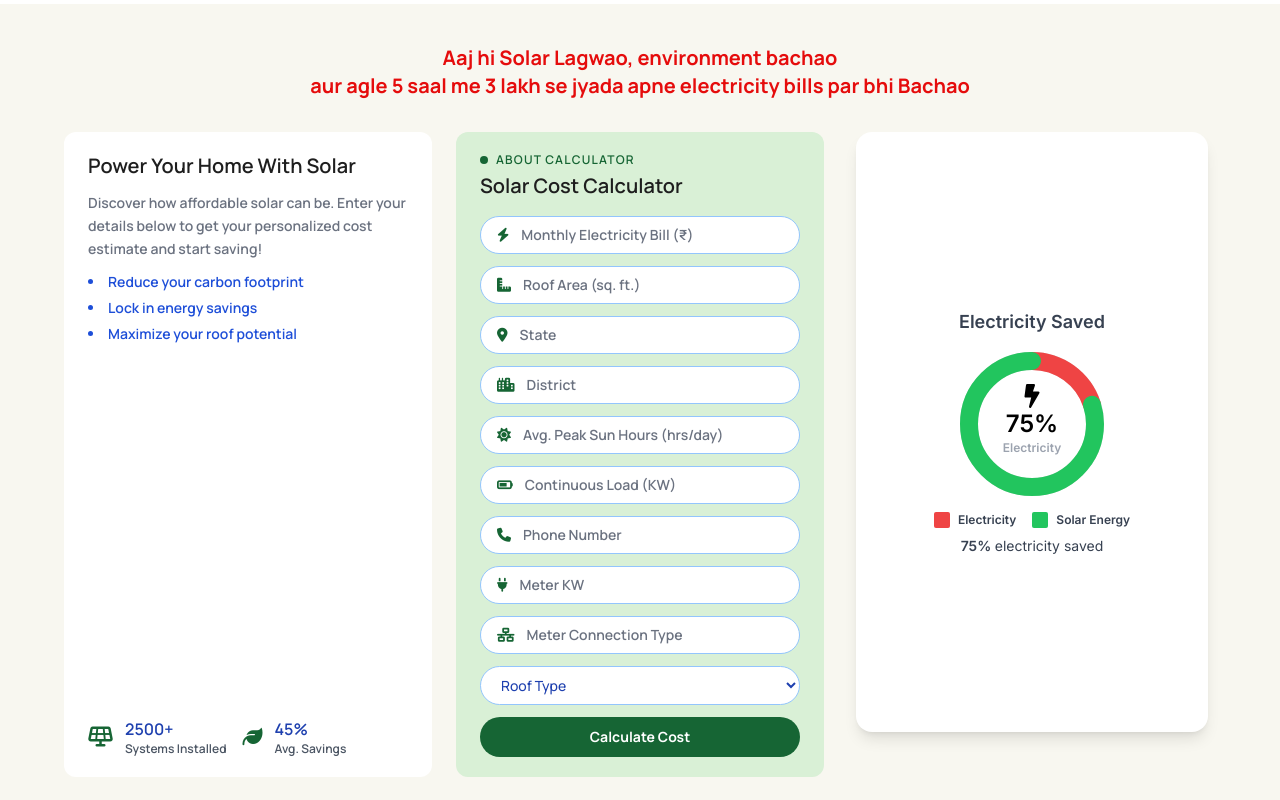
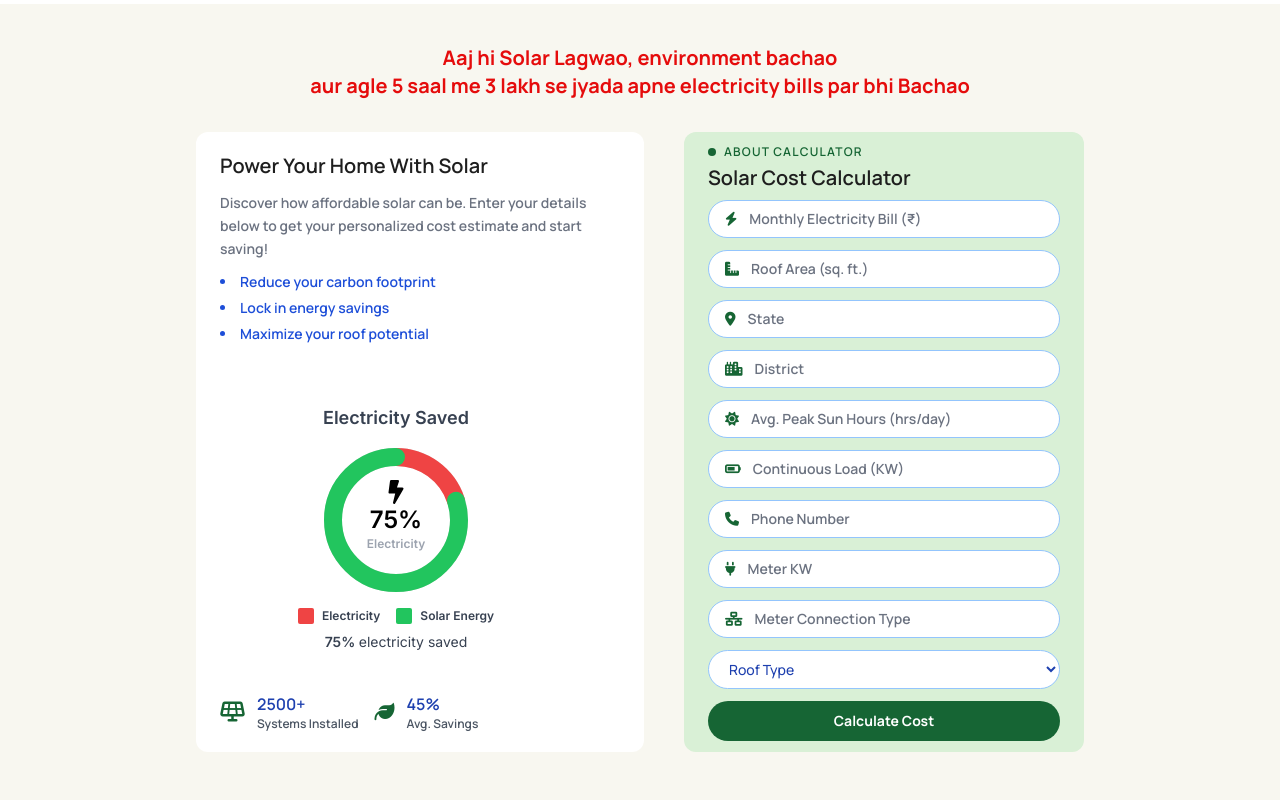
Before and after one commit to vanshika8484/Solar_web, a React (Vite) app: page / in a window 1280 px wide. Shown: the part 2200-3000 px from the top of the page. Built offline with nearby package versions, Linux system fonts and the light colour scheme; a web font is replaced by a local one.

Commit message:
Update SolarCostCalculator.jsx

```diff
--- a/src/components/SolarCostCalculator.jsx
+++ b/src/components/SolarCostCalculator.jsx
@@ -1,11 +1,13 @@
 import React, { useState } from "react";
 import { motion } from "framer-motion";
 import ElectricitySavedCard from "./ElectricitySavedCard";
+import { FaBolt } from "react-icons/fa";
 import axios from "axios";
 import { ToastContainer, toast } from "react-toastify";
 import 'react-toastify/dist/ReactToastify.css';
 
 
+// Animation Variants
 const containerVariants = {
   hidden: {},
   show: {
@@ -21,6 +23,8 @@ const cardVariants = {
 };
 
 const SolarCostCalculator = () => {
+
+
   const [loading, setLoading] = useState(false);
   const [formData, setFormData] = useState({
     electricityBill: "",
@@ -87,6 +91,7 @@ const SolarCostCalculator = () => {
       viewport={{ once: true, amount: 0.3 }}
       variants={containerVariants}
     >
+      {/* Main Heading */}
       <motion.div className="text-center mb-8" variants={cardVariants}>
         <h1 className="text-xl sm:text-2xl md:text-xl font-bold text-[#E50C0C] leading-snug max-w-5xl mx-auto">
           Aaj hi Solar Lagwao, environment bachao <br />
@@ -94,9 +99,13 @@ const SolarCostCalculator = () => {
         </h1>
       </motion.div>
 
-      <div className="grid grid-cols-1 sm:grid-cols-2 lg:grid-cols-3 gap-6 items-stretch">
+      {/* Cards Grid (Responsive) */}
+      <div className="flex flex-col lg:flex-row lg:justify-center lg:gap-10 items-stretch space-y-6 lg:space-y-0">
         {/* Info Card */}
-        <motion.section className="bg-white rounded-xl px-6 py-5 h-full flex flex-col" variants={cardVariants}>
+        <motion.section
+          className="bg-white rounded-xl px-6 py-5 h-full flex flex-col w-full lg:max-w-md"
+          variants={cardVariants}
+        >
           <h2 className="text-xl font-semibold text-[#1e1e1e] mb-3">Power Your Home With Solar</h2>
           <p className="text-gray-500 text-sm leading-relaxed mb-3">
             Discover how affordable solar can be. Enter your details below to get your personalized cost estimate and start saving!
@@ -106,6 +115,82 @@ const SolarCostCalculator = () => {
             <li>Lock in energy savings</li>
             <li>Maximize your roof potential</li>
           </ul>
+
+          <div className=" hidden lg:block  md:block xl:block 2xl:block flex items-center justify-center  p-4 font-['Inter']">
+            <div className="flex flex-col items-center justify-center p-6 w-72 sm:w-80">
+              <h2 className="text-gray-700 font-semibold text-lg mb-4">
+                Electricity Saved
+              </h2>
+
+              {/* SVG Circle */}
+              <div className="relative flex justify-center items-center mb-4">
+                <svg
+                  className="w-36 h-36"
+                  viewBox="0 0 160 160"
+                  fill="none"
+                  xmlns="http://www.w3.org/2000/svg"
+                >
+                  {/* Background circle */}
+                  <circle cx="80" cy="80" r="70" stroke="#D9D9D9" strokeWidth="20" />
+                  {/* Red Arc - Electricity */}
+                  <circle
+                    cx="80"
+                    cy="80"
+                    r="70"
+                    stroke="#EF4444"
+                    strokeWidth="20"
+                    strokeDasharray="87.96 439.82"
+                    strokeDashoffset="0"
+                    strokeLinecap="round"
+                    transform="rotate(-90 80 80)"
+                  />
+                  {/* Green Arc - Solar Energy */}
+                  <circle
+                    cx="80"
+                    cy="80"
+                    r="70"
+                    stroke="#22C55E"
+                    strokeWidth="20"
+                    strokeDasharray="351.86 439.82"
+                    strokeDashoffset="-87.96"
+                    strokeLinecap="round"
+                    transform="rotate(-90 80 80)"
+                  />
+                </svg>
+
+                {/* Center Icon and Text */}
+                <div className="absolute flex flex-col items-center -mt-2">
+                  <FaBolt className="text-black text-2xl mb-1" />
+                  <span className="text-black font-semibold text-2xl leading-none">
+                    75%
+                  </span>
+                  <span className="text-gray-400 text-xs mt-1">Electricity</span>
+                </div>
+              </div>
+
+              {/* Legend */}
+              <div className="flex items-center justify-center space-x-4 mb-2">
+                <div className="flex items-center space-x-2">
+                  <div
+                    className="w-4 h-4 rounded-sm"
+                    style={{ backgroundColor: "#EF4444" }}
+                  ></div>
+                  <span className="text-gray-700 text-xs">Electricity</span>
+                </div>
+                <div className="flex items-center space-x-2">
+                  <div
+                    className="w-4 h-4 rounded-sm"
+                    style={{ backgroundColor: "#22C55E" }}
+                  ></div>
+                  <span className="text-gray-700 text-xs">Solar Energy</span>
+                </div>
+              </div>
+
+              <p className="text-gray-700 font-semibold text-sm text-center">
+                75% <span className="font-normal">electricity saved</span>
+              </p>
+            </div>
+          </div>
           <div className="flex flex-wrap gap-4 mt-auto">
             <div className="flex items-center space-x-3">
               <i className="fas fa-solar-panel text-green-800 text-xl"></i>
@@ -123,17 +208,15 @@ const SolarCostCalculator = () => {
             </div>
           </div>
         </motion.section>
-
-        {/* Calculator OR Result Section */}
-        <motion.section className="bg-[#d9f0d6] rounded-xl px-6 py-5 h-full flex flex-col" variants={cardVariants}>
+        <motion.section className="bg-[#d9f0d6] lg:w-[400px] xl:w-[400px] 2xl:w-[400px] md:w-[400px] w-full rounded-xl px-6 py-5 h-full lg:h-[620px] md:h-[620px] xl:h-[620px]  2xl:h-[610px]flex flex-col" variants={cardVariants}>
           {!showResults ? (
             <>
-              <p className="text-green-800 text-xs uppercase tracking-widest mb-1 flex items-center space-x-2">
+              <p className="text-green-800 text-xs uppercase tracking-widest mb-1 flex items-center space-x-2 -mt-2">
                 <span className="w-2 h-2 rounded-full bg-green-800 inline-block"></span>
                 <span>About Calculator</span>
               </p>
               <h3 className="text-xl font-semibold text-[#1e1e1e] mb-4">Solar Cost Calculator</h3>
-              <form className="space-y-3 text-sm text-gray-700 flex-1 flex flex-col justify-between" onSubmit={handleSubmit}>
+              <form className="space-y-3 text-sm text-gray-700 flex-1 flex flex-col justify-between -mt-2" onSubmit={handleSubmit}>
                 <div className="space-y-3">
                   {[
                     { name: "electricityBill", icon: "fas fa-bolt", placeholder: "Monthly Electricity Bill (₹)" },
@@ -212,9 +295,13 @@ const SolarCostCalculator = () => {
           )}
         </motion.section>
 
-        {/* Saved Impact Section */}
-        <motion.section className="flex justify-center items-center h-full" variants={cardVariants}>
-          <div className="h-full flex">
+
+        {/* Electricity Saved Card (only shown in mobile and tablet, hidden on lg+) */}
+        <motion.section
+          className="lg:hidden flex justify-center items-center h-full"
+          variants={cardVariants}
+        >
+          <div className="w-full max-w-md">
             <ElectricitySavedCard />
           </div>
         </motion.section>
```
